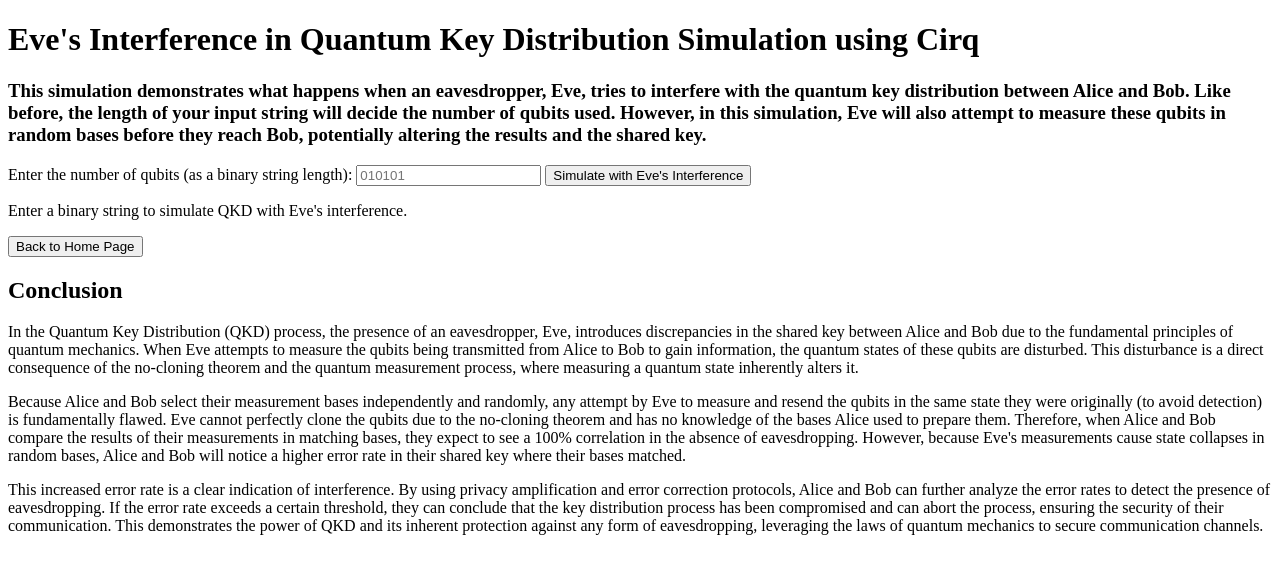
After one commit to shivam1kamboj/QKD_interface, a Flask app: page /eves_interfere in a window 1280 px wide. The commit adds this page. Shown: the top 574 px of the page. Run offline with Flask 3, Linux system fonts and the light colour scheme.

Commit message:
added eves_interfe

```diff
--- a/QKD_interface/app.py
+++ b/QKD_interface/app.py
@@ -1,5 +1,6 @@
 from flask import Flask, render_template, request
 from quantum_functions import *
+from Eves_intercept import *
 import cirq
 import numpy as np
 
@@ -15,5 +16,14 @@ def home():
         simulation_output = QKD_simulator(total_qubits)  # Modify QKD_simulator to return its outputs
     return render_template('home.html', simulation_output=simulation_output)
 
+@app.route('/eves_interfere', methods=['GET', 'POST'])
+def eves_interfere():
+    simulation_output = ""
+    if request.method == 'POST':
+        alice_bits = request.form.get('alice_bits')
+        total_qubits = len(alice_bits)
+        simulation_output = QKD_simulator_with_intruder(total_qubits)
+    return render_template('eves_interfere.html', simulation_output=simulation_output)
+
 if __name__ == '__main__':
     app.run(debug=True)
--- /dev/null
+++ b/QKD_interface/templates/eves_interfere.html
@@ -0,0 +1,76 @@
+<!DOCTYPE html>
+<html lang="en">
+<head>
+    <meta charset="UTF-8">
+    <title>Eve's Interference in Quantum Key Distribution Simulation</title>
+    <style>
+        pre {
+            background-color: #f8f9fa;
+            border: 1px solid #ccc;
+            padding: 10px;
+            border-radius: 5px;
+        }
+    </style>
+</head>
+<body>
+    <h1>Eve's Interference in Quantum Key Distribution Simulation using Cirq</h1>
+    <h3>This simulation demonstrates what happens when an eavesdropper, Eve, tries to interfere with the quantum key distribution between Alice and Bob. Like before, the length of your input string will decide the number of qubits used. However, in this simulation, Eve will also attempt to measure these qubits in random bases before they reach Bob, potentially altering the results and the shared key.</h3>
+    <form method="post">
+        <label for="alice_bits">Enter the number of qubits (as a binary string length):</label>
+        <input type="text" id="alice_bits" name="alice_bits" placeholder="010101" pattern="[01]+" required>
+        <button type="submit">Simulate with Eve's Interference</button>
+    </form>
+
+    {% if simulation_output %}
+    <h2>Simulation Results with Eve's Interference</h2>
+    <div>
+        <h3>Alice's Circuit:</h3>
+        <pre>{{ simulation_output["Alice's Circuit"] }}</pre>
+    </div>
+    <div>
+        <h3>Bob's Circuit:</h3>
+        <pre>{{ simulation_output["Bob's Circuit"] }}</pre>
+    </div>
+    <div>
+        <h3>Eve's Bases:</h3>
+        <p>{{ simulation_output.eve_bases }}</p>
+    </div>
+    <div>
+        <h3>Shared Key:</h3>
+        <p>{{ simulation_output.shared_key }}</p>
+    </div>
+    <div>
+        <h3>Details:</h3>
+        <p>Alice's bits: {{ simulation_output.alice_bits }}</p>
+        <p>Alice's bases: {{ simulation_output.alice_bases }}</p>
+        <p>Bob's bases: {{ simulation_output.bob_bases }}</p>
+        <p>Bob's results: {{ simulation_output.bob_results }}</p>
+    </div>
+    {% else %}
+        <p>Enter a binary string to simulate QKD with Eve's interference.</p>
+    {% endif %}
+    <a href="/"><button>Back to Home Page</button></a>
+    <div>
+        <h2>Conclusion</h2>
+        <p>In the Quantum Key Distribution (QKD) process, the presence of an eavesdropper, Eve, introduces discrepancies
+            in the shared key between Alice and Bob due to the fundamental principles of quantum mechanics. When Eve
+            attempts to measure the qubits being transmitted from Alice to Bob to gain information, the quantum states
+            of these qubits are disturbed. This disturbance is a direct consequence of the no-cloning theorem and the
+            quantum measurement process, where measuring a quantum state inherently alters it.</p>
+        <p>Because Alice and Bob select their measurement bases independently and randomly, any attempt by Eve
+            to measure and resend the qubits in the same state they were originally (to avoid detection) is fundamentally
+            flawed. Eve cannot perfectly clone the qubits due to the no-cloning theorem and has no knowledge of the bases
+            Alice used to prepare them. Therefore, when Alice and Bob compare the results of their measurements in matching
+            bases, they expect to see a 100% correlation in the absence of eavesdropping. However, because Eve's measurements
+            cause state collapses in random bases, Alice and Bob will notice a higher error rate in their shared key where
+            their bases matched.</p>
+        <p>This increased error rate is a clear indication of interference. By using privacy amplification and error
+            correction protocols, Alice and Bob can further analyze the error rates to detect the presence of eavesdropping.
+            If the error rate exceeds a certain threshold, they can conclude that the key distribution process has been
+            compromised and can abort the process, ensuring the security of their communication. This demonstrates the power
+            of QKD and its inherent protection against any form of eavesdropping, leveraging the laws of quantum mechanics to
+            secure communication channels.</p>
+    </div>
+
+</body>
+</html>
--- a/QKD_interface/templates/home.html
+++ b/QKD_interface/templates/home.html
@@ -47,5 +47,6 @@
         <p>Bob's results: {{ simulation_output.bob_results }}</p>
     </div>
 {% endif %}
+<a href="/eves_interfere"><button>Simulate with Eve's Interference</button></a>
 </body>
 </html>
```
Also changed, not shown: QKD_interface/Eves_intercept.py (added, +78 -0 lines).
